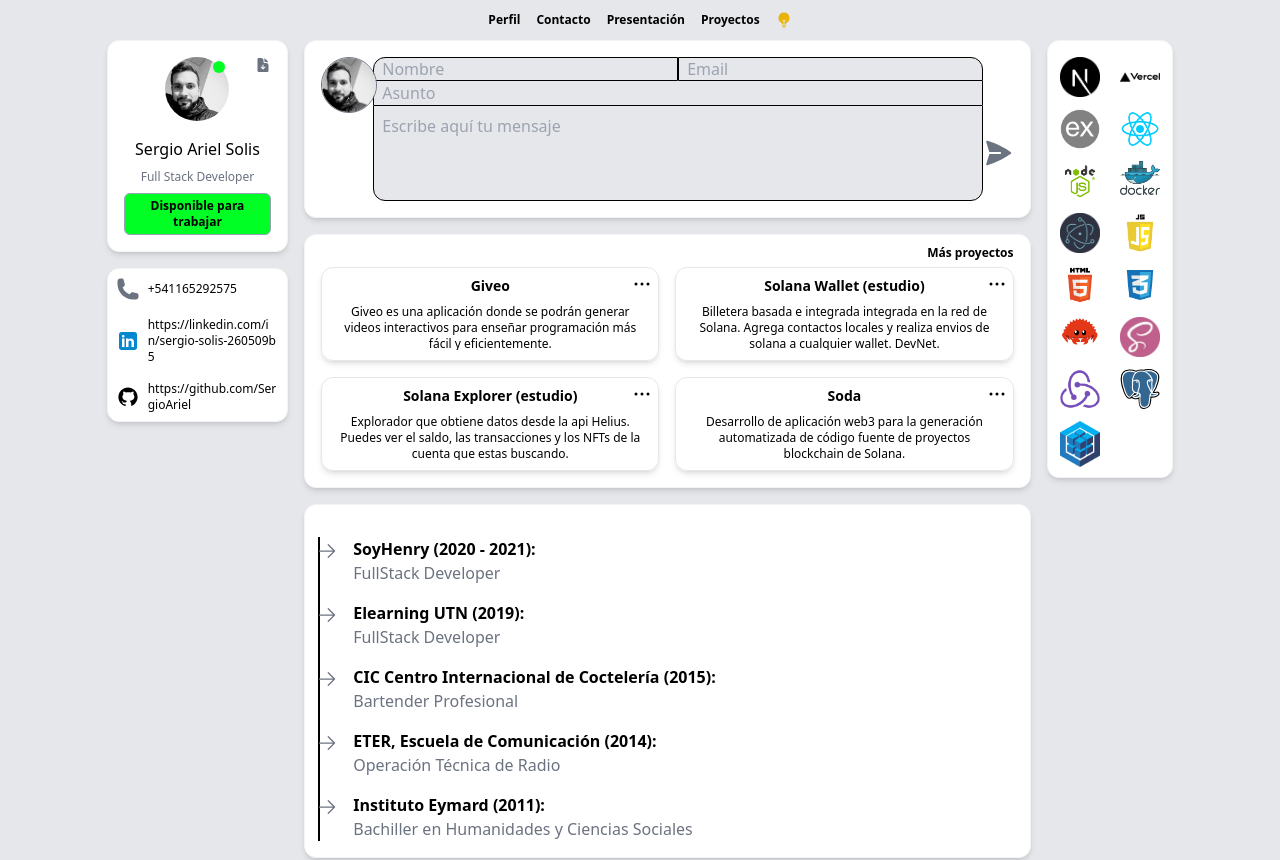
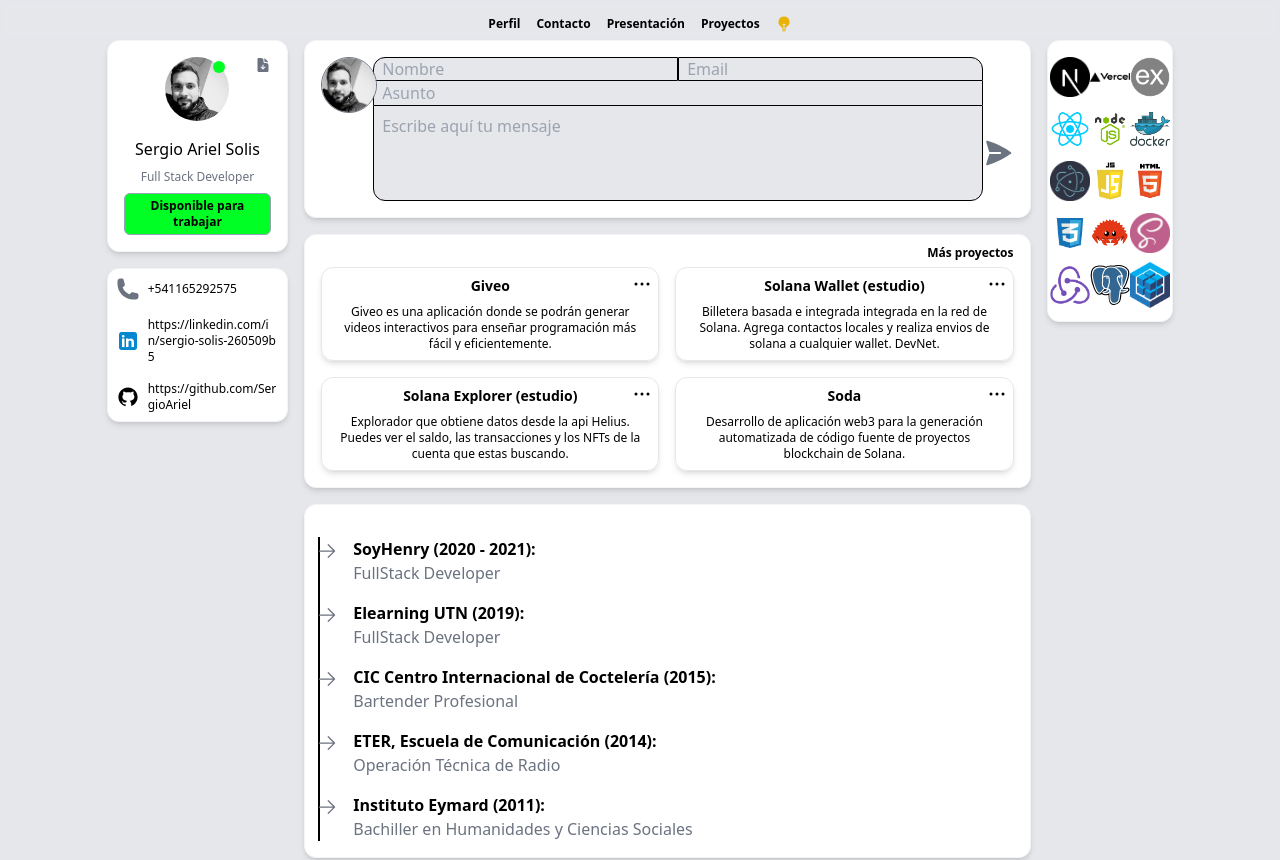
Before and after one commit to SergioAriel/Portfolio, a Next.js app: page / in a window 1280 px wide. Shown: the top 860 px of the page. Built offline with nearby package versions, Linux system fonts and the light colour scheme.

Commit message:
reposition elements, fix change color send mail, add download cv

```diff
--- a/components/Navbar/index.tsx
+++ b/components/Navbar/index.tsx
@@ -36,7 +36,7 @@ export const Navbar = () => {
     }
 
     return (
-        <div className="fixed z-50 pt-4 top-0 flex font-bold items-center justify-center h-6 gap-4 w-full dark:text-white">
+        <div className="fixed z-50 pt-4 pb-2 top-0  flex font-bold items-center justify-center gap-4 w-full backdrop-blur-sm dark:text-white">
             <Link
                 href={"/"}
                 className="flex text-xs gap-2 items-center"
--- a/components/skills/index.tsx
+++ b/components/skills/index.tsx
@@ -3,7 +3,7 @@ import Image from 'next/image'
 const Skill = ({ skill, handleCode, id }: any) => {
 
     return (
-        <div className="w-10 h-10 hover:drop-shadow-skills dark:hover:drop-shadow-skills-dark">
+        <div className="w-10 h-10 flex items-center hover:drop-shadow-skills dark:hover:drop-shadow-skills-dark">
 
             <Image
                 alt={skill.title}
@@ -11,6 +11,7 @@ const Skill = ({ skill, handleCode, id }: any) => {
                 height={200}
                 src={`/skills/${skill.img}`} title={skill.title}
                 onClick={() => handleCode ? handleCode(id) : null}
+
             />
         </div>
     )
--- a/pages/index.tsx
+++ b/pages/index.tsx
@@ -95,7 +95,7 @@ export default function Home() {
       </div>
 
       <section className="order-4 w-full  lg:w-2/12 rounded-xl border dark:bg-slate-700 bg-white border-gray-100 p-2 py-4 shadow-md">
-        <div className="grid grid-cols-2 justify-items-center gap-3 w-full">
+        <div className="grid grid-cols-3 items-center justify-items-center gap-3 w-full">
           {
             skills.map((skill, index) => {
               return (
```
